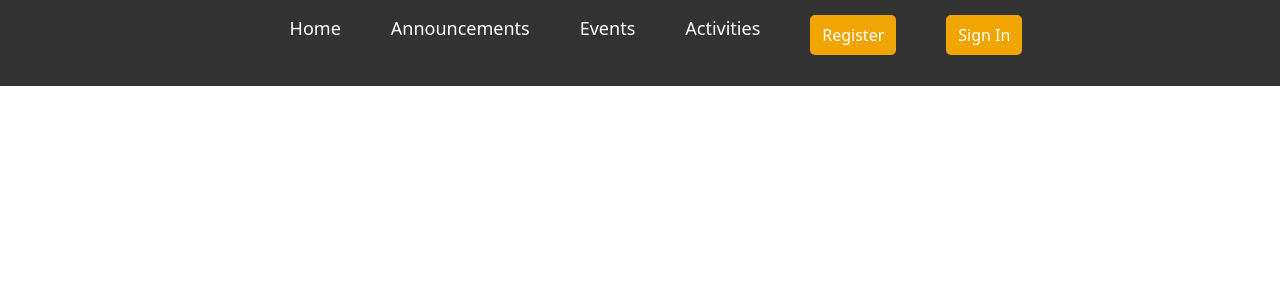
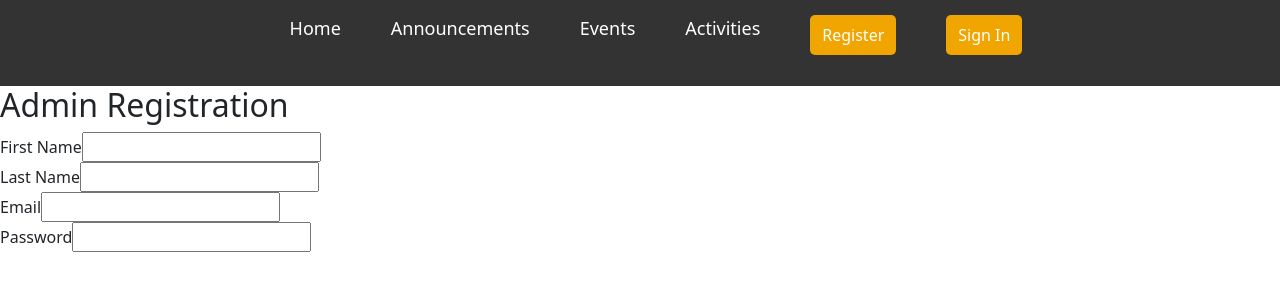
Before and after one commit to Mouhamad-gaye/Capstone-Frontend, a React (Vite) app: page /admin-register in a window 1280 px wide. Shown: the top 300 px of the page. Built offline with nearby package versions, Linux system fonts and the light colour scheme.

Commit message:
admin reguster commit

```diff
--- a/src/components/Form/AdminRegistrationForm.jsx
+++ b/src/components/Form/AdminRegistrationForm.jsx
@@ -1,5 +1,39 @@
+import { useState } from "react"
+import axios from "axios"
+
+export default function AdminRegistrationForm() {
+
+    const [formData, setFormData] = useState({
+        firstName: "",
+        lastName: "",
+        email: "",
+        password: ""
+    });
+
+    const [message, setMessage] = useState("");
+    const [errors, setErrors] = useState({});
 
 
-export default function AdminRegistrationForm() {
-    return
+    return (
+        <form>
+            <h2>Admin Registration</h2>
+                <div>
+                    <label>First Name</label>
+                    <input type="text" name="firstName" value={formData.firstName}></input>
+                </div>
+                <div>
+                    <label>Last  Name</label>
+                    <input type="text" name="firstName" value={formData.lastName}></input>
+                </div>
+                <div>
+                    <label>Email</label>
+                    <input type="text" name="firstName" value={formData.email}></input>
+                </div>
+                <div>
+                    <label>Password</label>
+                    <input type="text" name="firstName" value={formData.password}></input>
+                </div>
+
+        </form>
+    )
 }
```
